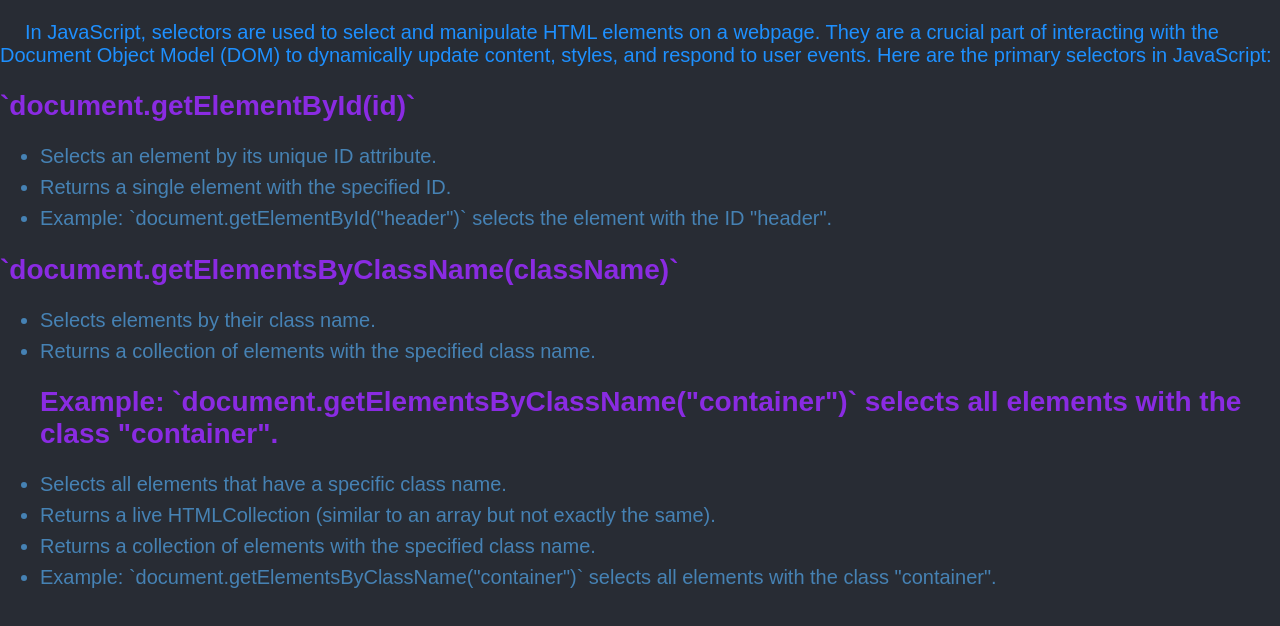
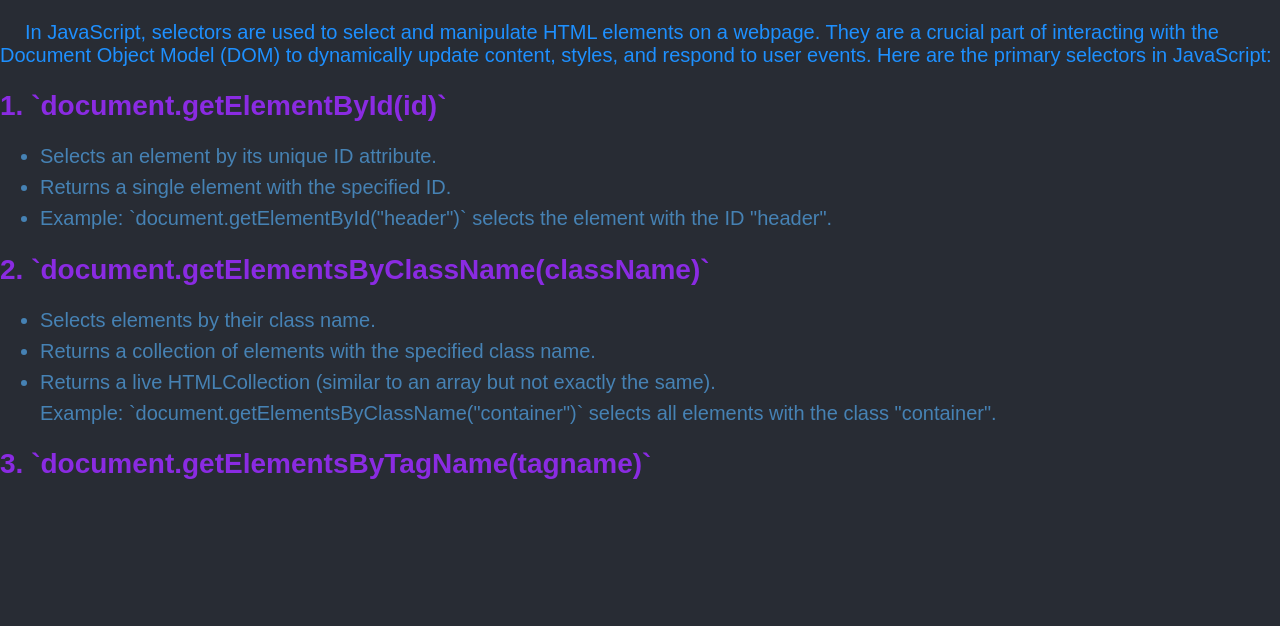
Before and after one commit to itcodegirl/a-beginners-guide-to-js-edition2-forked-, a website: page src/jsSelectors.html in a window 1280 px wide. Shown: the part 66-692 px from the top of the page. Drawn offline with Linux system fonts and the light colour scheme; a web font is replaced by a local one.

Commit message:
Update jsSelectors.html

```diff
--- a/src/jsSelectors.html
+++ b/src/jsSelectors.html
@@ -27,7 +27,7 @@
     </div>
 
     <div>
-      <h2>`document.getElementById(id)`</h2>
+      <h2>1. `document.getElementById(id)`</h2>
       <ul>
         <li>Selects an element by its unique ID attribute.</li>
         <li>Returns a single element with the specified ID.</li>
@@ -38,26 +38,21 @@
         </li>
       </ul>
 
-      <h2>`document.getElementsByClassName(className)`</h2>
+      <h2>2. `document.getElementsByClassName(className)`</h2>
       <ul>
         <li>Selects elements by their class name.</li>
         <li>Returns a collection of elements with the specified class name.</li>
-
-        <h2>
-          Example: `document.getElementsByClassName("container")` selects all
-          elements with the class "container".
-        </h2>
-        <li>Selects all elements that have a specific class name.</li>
         <li>
           Returns a live HTMLCollection (similar to an array but not exactly the
           same).
         </li>
-        <li>Returns a collection of elements with the specified class name.</li>
-        <li>
+        <l1>
           Example: `document.getElementsByClassName("container")` selects all
           elements with the class "container".
-        </li>
+        </l1>
       </ul>
+
+      <h2>3. `document.getElementsByTagName(tagname)`</h2>
     </div>
   </body>
 </html>
```
